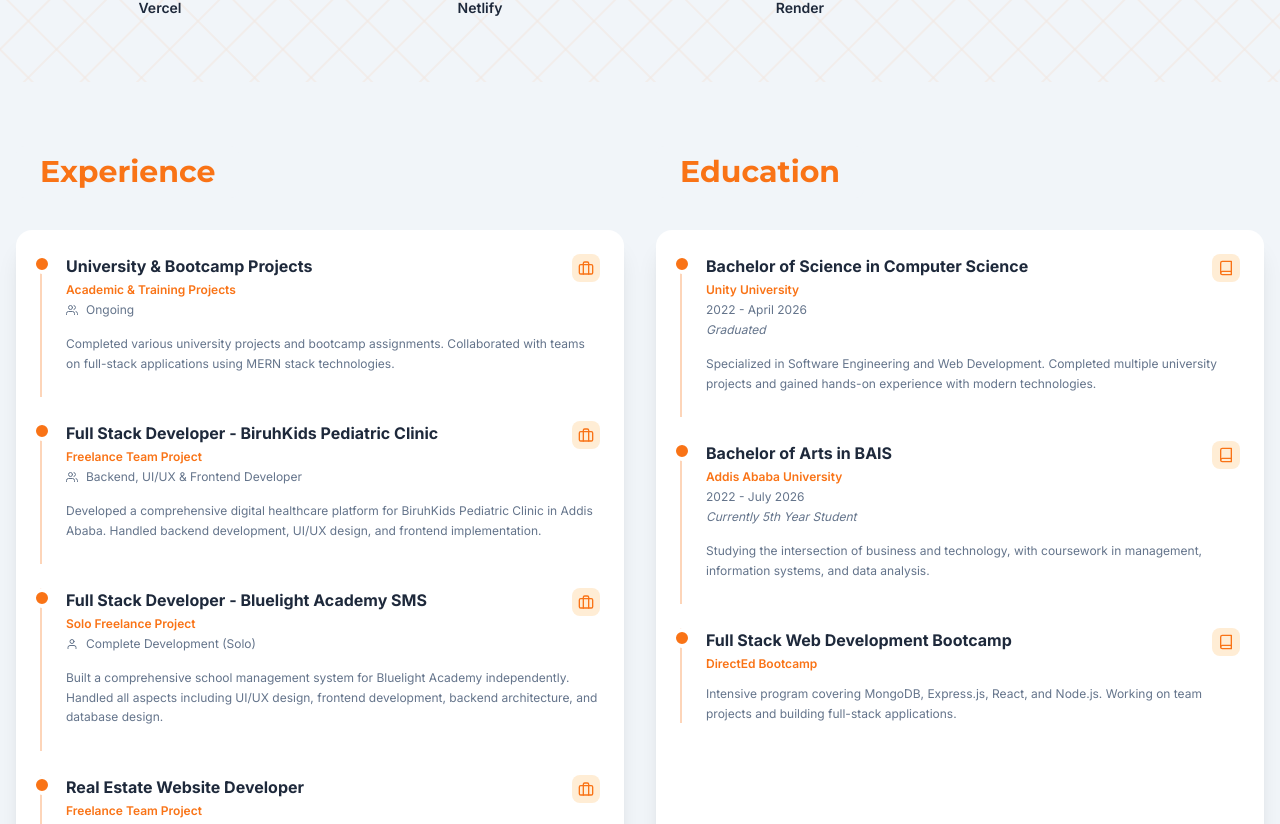
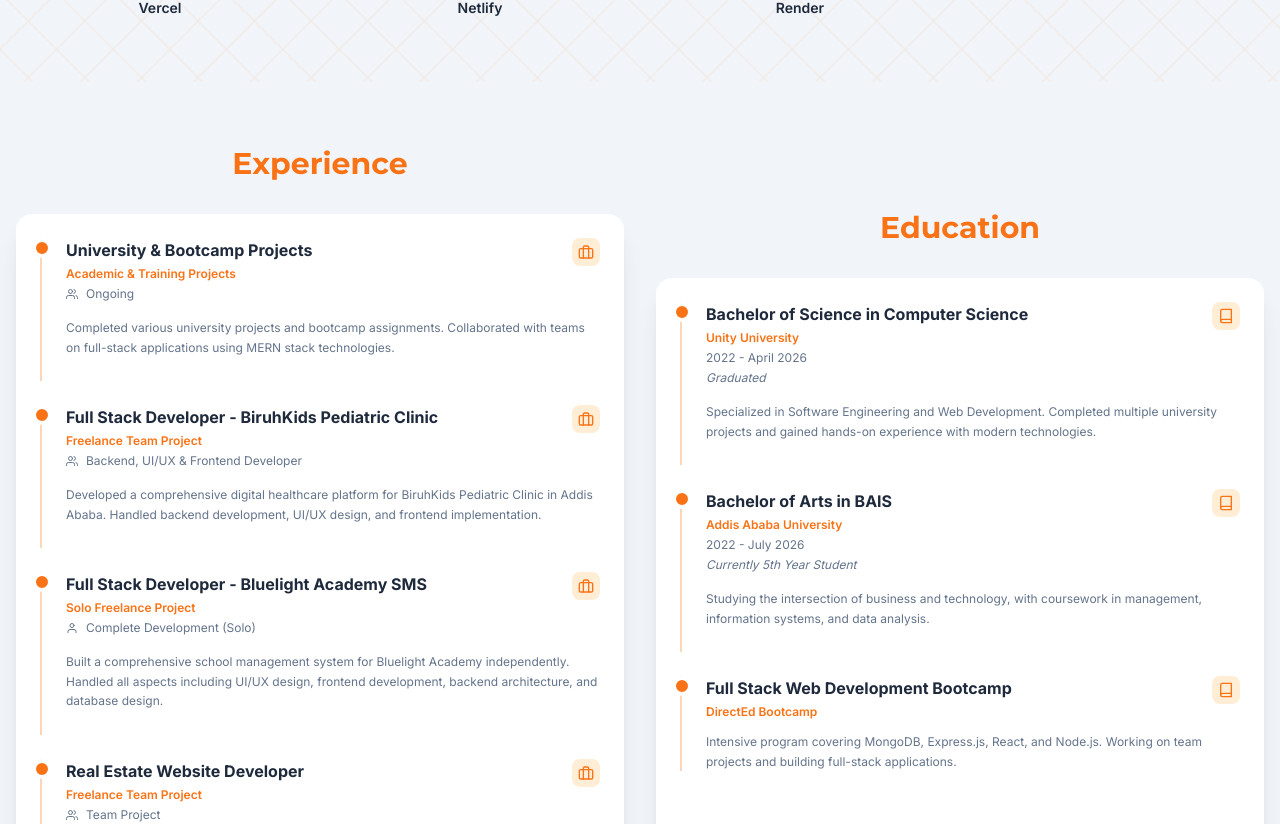
Before and after one commit to dopi95/Portfolio, a React (Vite) app in the folder frontend/: page / in a window 1280 px wide. Shown: the part 3151-3975 px from the top of the page. Built offline with nearby package versions, Linux system fonts and the light colour scheme; no server answers; the HTML template or start-up script is replaced by a standard one.

Commit message:
Update testimonials layout, add real projects, fix Education spacing

```diff
--- a/frontend/src/components/Experience.tsx
+++ b/frontend/src/components/Experience.tsx
@@ -75,11 +75,9 @@ const Experience = () => {
           <div className="grid lg:grid-cols-2 gap-8">
             {/* Experience */}
             <div>
-              <div className="bg-light-cardHover dark:bg-dark-cardHover inline-block px-6 py-2 rounded-lg mb-8">
-                <h2 className="text-2xl md:text-3xl font-bold text-center text-orange-500" style={{ fontFamily: 'Montserrat, sans-serif' }}>
-                  Experience
-                </h2>
-              </div>
+              <h2 className="text-2xl md:text-3xl font-bold text-center text-orange-500 mb-8" style={{ fontFamily: 'Montserrat, sans-serif' }}>
+                Experience
+              </h2>
 
               <motion.div
                 initial={{ opacity: 0, scale: 0.95 }}
@@ -129,12 +127,10 @@ const Experience = () => {
             </div>
 
             {/* Education */}
-            <div id="education">
-              <div className="bg-light-cardHover dark:bg-dark-cardHover inline-block px-6 py-2 rounded-lg mb-8">
-                <h2 className="text-2xl md:text-3xl font-bold text-center text-orange-500" style={{ fontFamily: 'Montserrat, sans-serif' }}>
-                  Education
-                </h2>
-              </div>
+            <div id="education" className="mt-16 lg:mt-30">
+              <h2 className="text-2xl md:text-3xl font-bold text-center text-orange-500 mb-8" style={{ fontFamily: 'Montserrat, sans-serif' }}>
+                Education
+              </h2>
 
               <motion.div
                 initial={{ opacity: 0, scale: 0.95 }}
```
